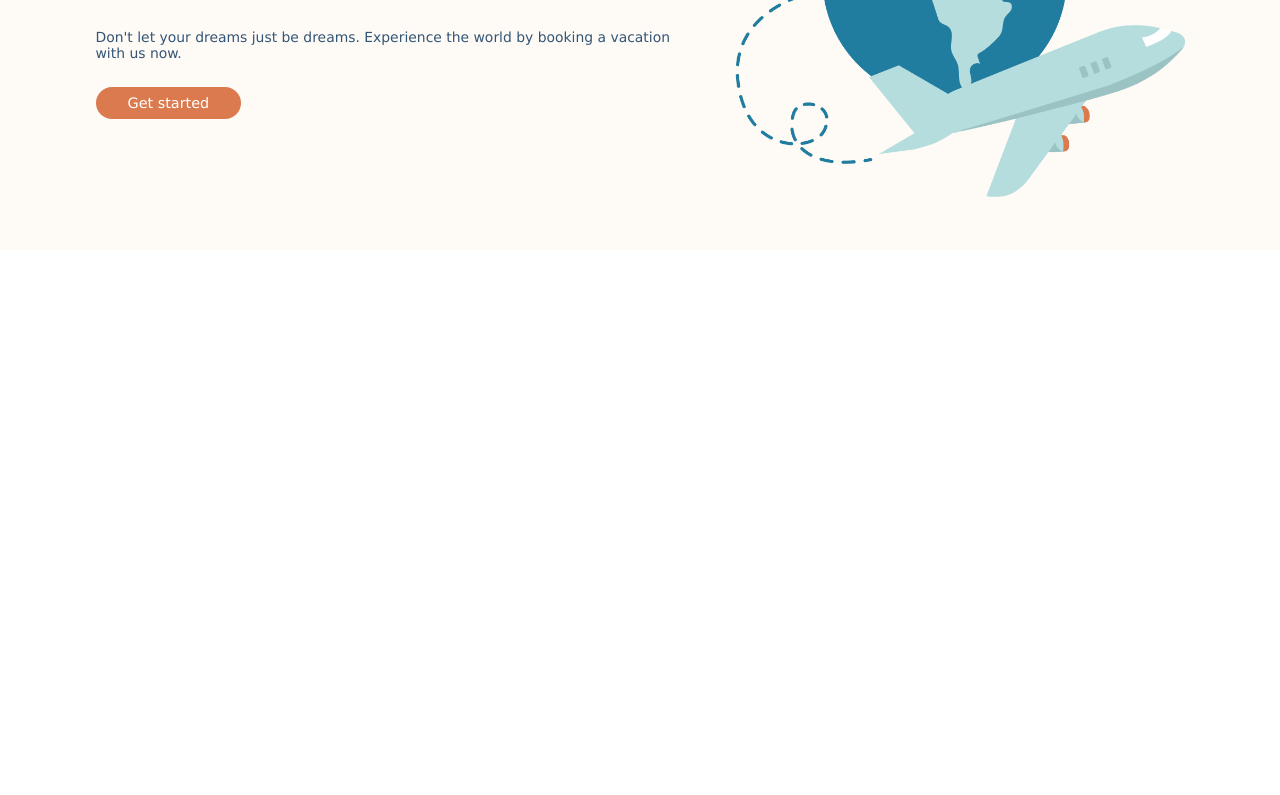
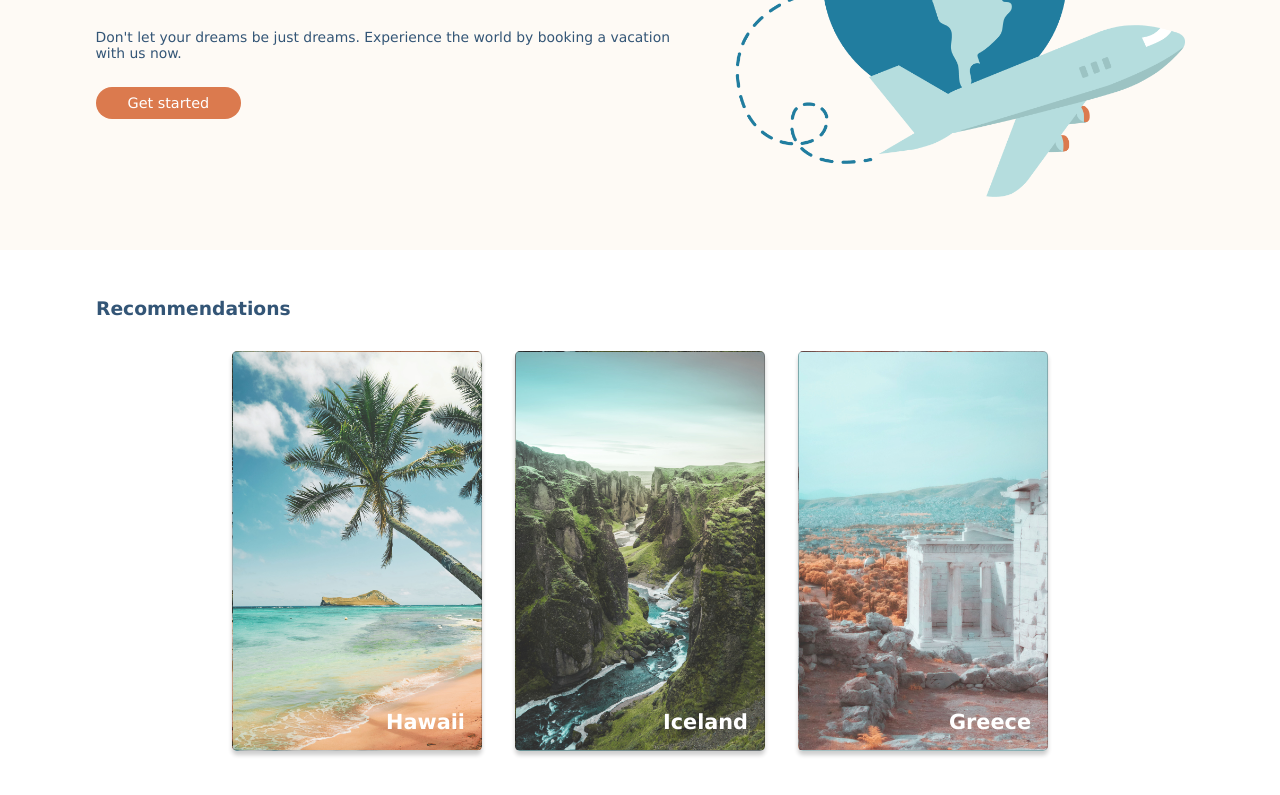
Before and after one commit to LamiSaadat/travel-site, a plain HTML site: page index.html in a window 1280 px wide. Shown: the part 293-1088 px from the top of the page. Before the commit the page ends 800 px from the top, so only its background shows below. Drawn offline with Linux system fonts and the light colour scheme.

Commit message:
Add recommendation section to landing page with styles

```diff
--- a/css/main.css
+++ b/css/main.css
@@ -36,3 +36,53 @@
   max-width: 27.25rem;
   min-width: 28.125rem;
 }
+
+/* recommendations section */
+.recos {
+  width: 85%;
+  margin: 0 auto;
+  padding-bottom: 5rem;
+}
+
+.recos__title {
+  color: var(--travel-blue);
+  margin: 3rem 0 2rem 0;
+}
+.recos__cards {
+  display: flex;
+  justify-content: space-between;
+  width: 75%;
+  margin: 0 auto;
+}
+
+.recos__card {
+  max-height: 450px;
+  min-height: 400px;
+  max-width: 300px;
+  min-width: 250px;
+  background-size: cover;
+  position: relative;
+  border-radius: 5px;
+  border: 1px solid rgba(0, 0, 0, 0.20);
+  box-shadow: 0 4px 4px rgba(0, 0, 0, 0.20);
+}
+
+.recos__card--hawaii {
+  background-image: url('../assets/Images/hawaii.jpg');
+}
+
+.recos__card--iceland {
+  background-image: url('../assets/Images/iceland.jpg');
+}
+
+.recos__card--greece {
+  background-image: url('../assets/Images/greece.jpg');
+}
+
+.recos__name {
+  color: var(--white);
+  position: absolute;
+  font-size: 1.3rem;
+  right: 1rem;
+  bottom: 1rem;
+}
--- a/index.html
+++ b/index.html
@@ -30,17 +30,43 @@
         </li>
       </ul>
     </nav>
+  </header>
 
+  <main>
+    <!-- hero section -->
     <section class="hero">
       <div class="hero__text-div">
         <h2 class="hero__title">Travelling comes with endless discoveries</h2>
-        <p class="hero__line">Don't let your dreams just be dreams. Experience the world by booking a vacation with us now.</p>
+        <p class="hero__line">Don't let your dreams be just dreams. Experience the world by booking a vacation with us now.</p>
         <a class="hero__button" href="">Get started</a>
       </div>
       <div class="hero__image-div">
         <img class="hero__image" src="./assets/Images/hero.png" alt="hero image">
       </div>
     </section>
-  </header>
+
+    <!-- recommendations section -->
+    <section class="recos">
+      <h3 class="recos__title">Recommendations</h3>
+      <div class="recos__cards">
+        <a href="./pages/hawaii.html">
+          <div class="recos__card recos__card--hawaii">
+            <h4 class="recos__name">Hawaii</h4>
+          </div>
+        </a>
+        <a href="./pages/iceland.html">
+          <div class="recos__card recos__card--iceland">
+            <h4 class="recos__name">Iceland</h4>
+          </div>
+        </a>
+        <a href="./pages/greece.html">
+          <div class="recos__card recos__card--greece">
+            <h4 class="recos__name">Greece</h4>
+          </div>
+        </a>
+      </div>
+    </section>
+  </main>
+
 </body>
 </html>
```
